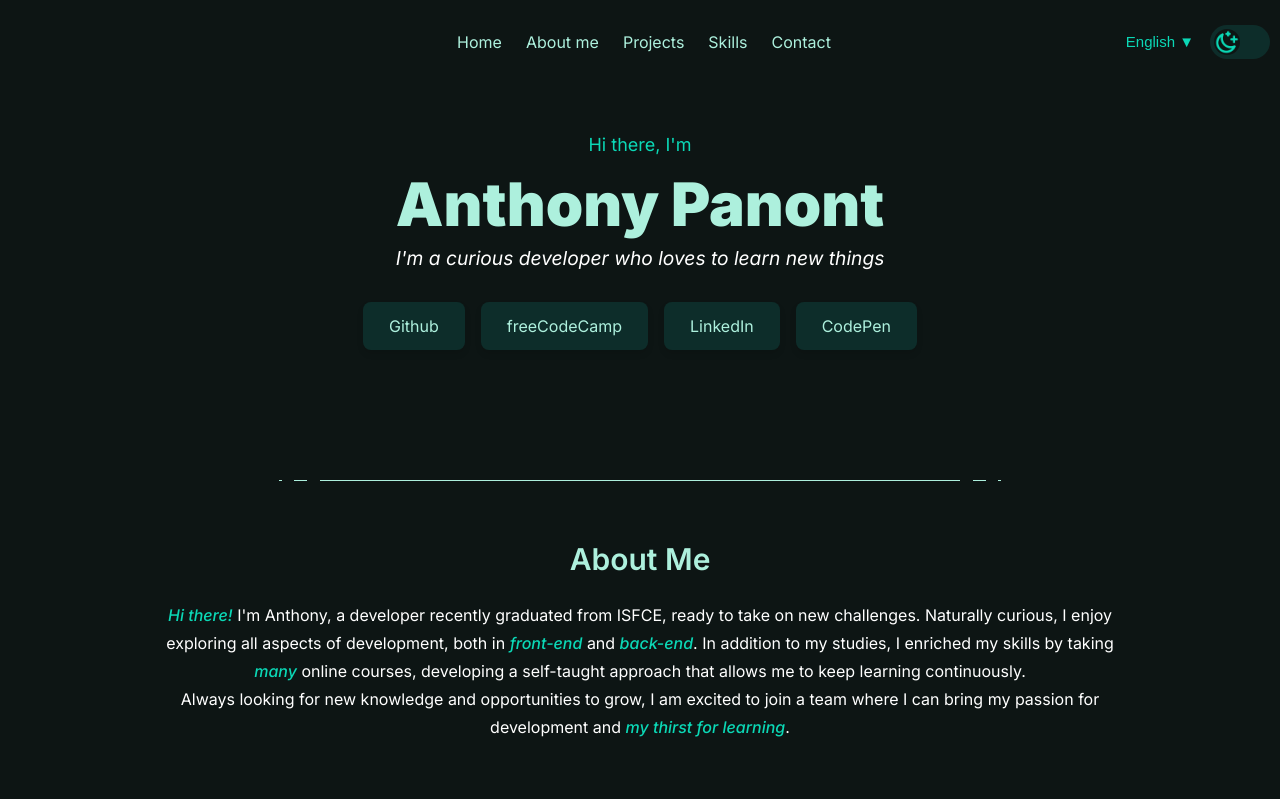
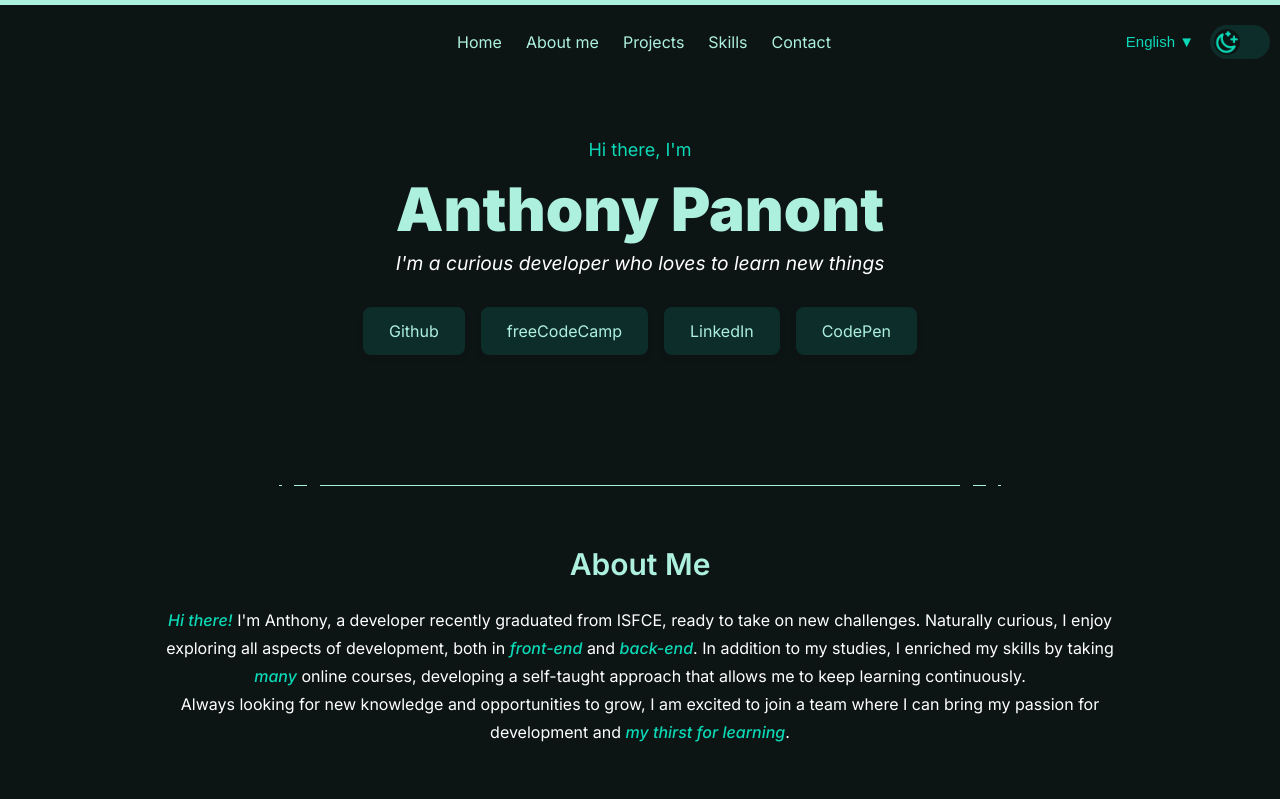
Before and after one commit to TonyPR93/portfolio, a React (Vite) app: page / in a window 1280 px wide. Shown: the top 799 px of the page. Built offline with nearby package versions, Linux system fonts and the light colour scheme; no server answers.

Commit message:
Animation bar header

```diff
--- a/src/components/Header.jsx
+++ b/src/components/Header.jsx
@@ -1,12 +1,13 @@
 import { React, useState } from "react";
 import { useTranslation } from "react-i18next";
-import { motion, AnimatePresence } from "framer-motion";
+import { motion, AnimatePresence, useScroll } from "framer-motion";
 import "../css/header.css";
 
 function Header() {
   const { t, i18n } = useTranslation();
   const [menuOpen, setMenuOpen] = useState(false);
   const [isHovered, setIsHovered] = useState(false);
+  const { scrollYProgress } = useScroll();
 
   const toggleMenu = () => {
     setMenuOpen(!menuOpen);
@@ -26,6 +27,13 @@ function Header() {
   };
 
   return (
+    <>
+      <motion.div
+        className="barProgress"
+        style={{
+          scaleX: scrollYProgress,
+        }}
+      ></motion.div>
       <header>
         <nav>
           <div className="nav2nd">
@@ -134,6 +142,7 @@ function Header() {
           </div>
         </nav>
       </header>
+    </>
   );
 }
 
--- a/src/css/header.css
+++ b/src/css/header.css
@@ -6,6 +6,17 @@ header {
   width: 100%;
   padding: 1rem;
   z-index: 10;
+}
+
+.barProgress {
+  background-color: var(--text-hc);
+
+  position: sticky;
+  top: 0;
+  width: 100vw;
+  height: 5px;
+  transform-origin: left;
+  z-index: 11;
 }
 
 /* Conteneur de navigation */
```
Lines whose indentation alone changed are shown as unchanged.
